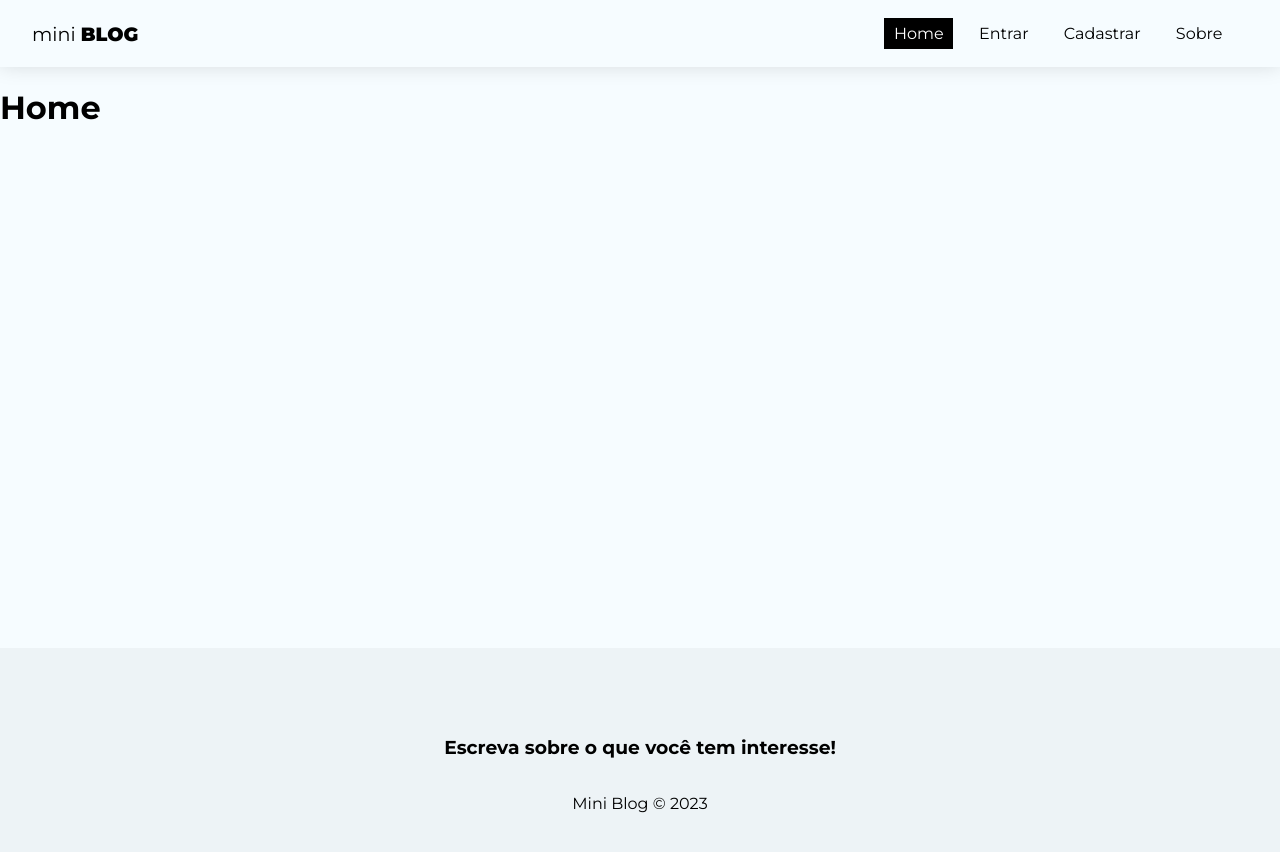
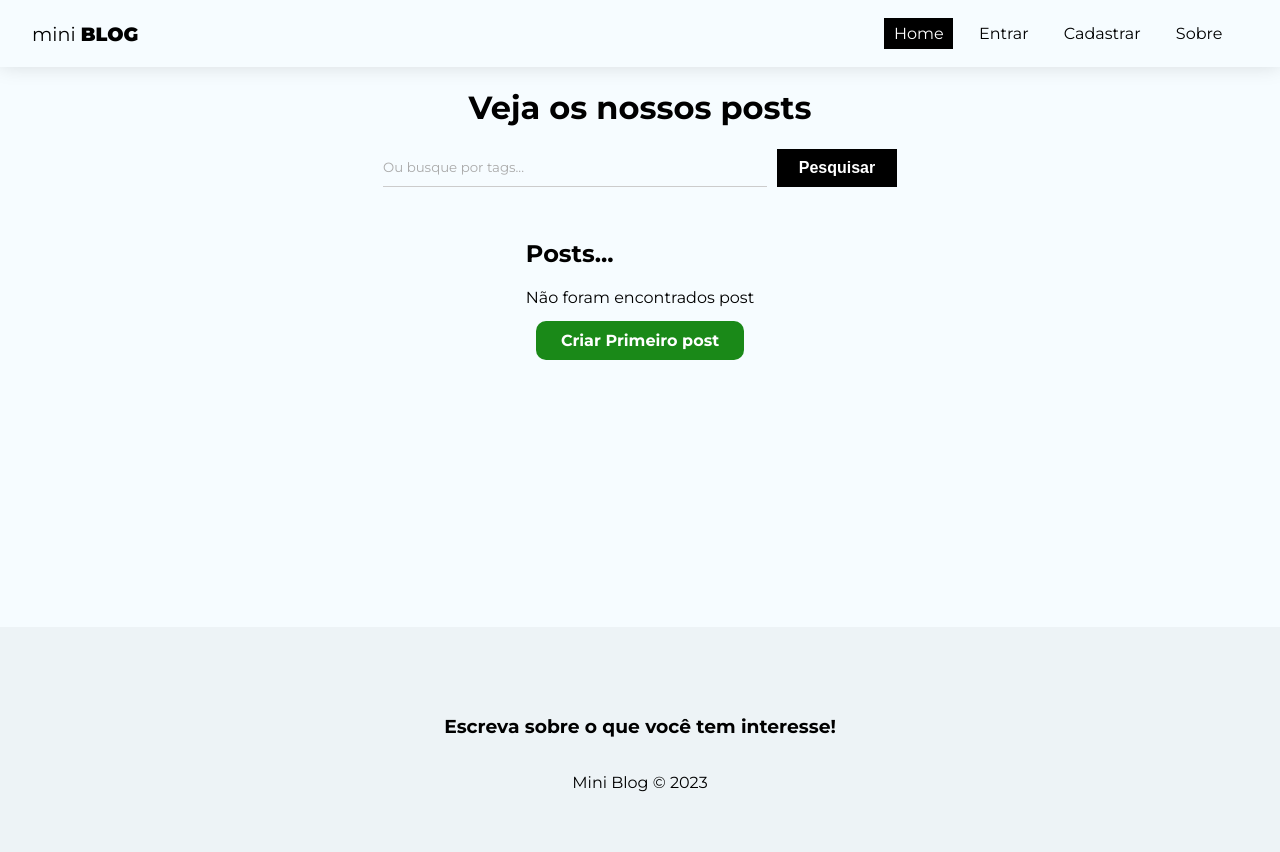
Before and after one commit to NicollasRyan/miniBlog, a React (Create React App) app: page / in a window 1280 px wide. Shown: the top 852 px of the page. Built offline with nearby package versions, Linux system fonts and the light colour scheme; no server answers.

Commit message:
Estruturando a home

```diff
--- a/src/Pages/Home/index.js
+++ b/src/Pages/Home/index.js
@@ -1,9 +1,38 @@
 import styles from "./styles.module.css";
 
+import { useNavigate, Link } from "react-router-dom";
+import { useState } from "react";
+
 export function Home() {
+  const [query, setQuery] = useState("");
+  const [posts] = useState([]);
+
+  const handleSubmit = (e) => {
+    e.preventDefault();
+  };
+
   return (
-    <div>
-      <h1>Home</h1>
+    <div className={styles.home}>
+      <h1>Veja os nossos posts</h1>
+      <form onSubmit={handleSubmit} className={styles.search_form}>
+        <input
+          type="text"
+          placeholder="Ou busque por tags..."
+          onChange={(e) => setQuery(e.target.value)}
+        />
+        <button className="btn btn-dark">Pesquisar</button>
+      </form>
+      <div>
+        <h2>Posts...</h2>
+        {posts && posts.length === 0 && (
+          <div className={styles.noposts}>
+            <p>Não foram encontrados post</p>
+            <Link to="/posts/create" className="btn">
+              Criar Primeiro post
+            </Link>
+          </div>
+        )}
+      </div>
     </div>
   );
 }
--- a/src/Pages/Home/styles.module.css
+++ b/src/Pages/Home/styles.module.css
@@ -0,0 +1,31 @@
+.home {
+    display: flex;
+    flex-direction: column;
+    align-items: center;
+    justify-content: center;
+}
+
+.search_form {
+    max-width: 100%;
+    width: 60%;
+    display: flex;
+    justify-content: center;
+    margin-bottom: 2em;
+}
+
+.search_form input {
+    margin-right: 10px;
+    width: 50%;
+}
+
+.noposts {
+    text-align: center;
+}
+
+.noposts p {
+    margin-bottom: 1.5em;
+}
+
+.noposts a {
+    padding: 10px 25px;
+}
```
